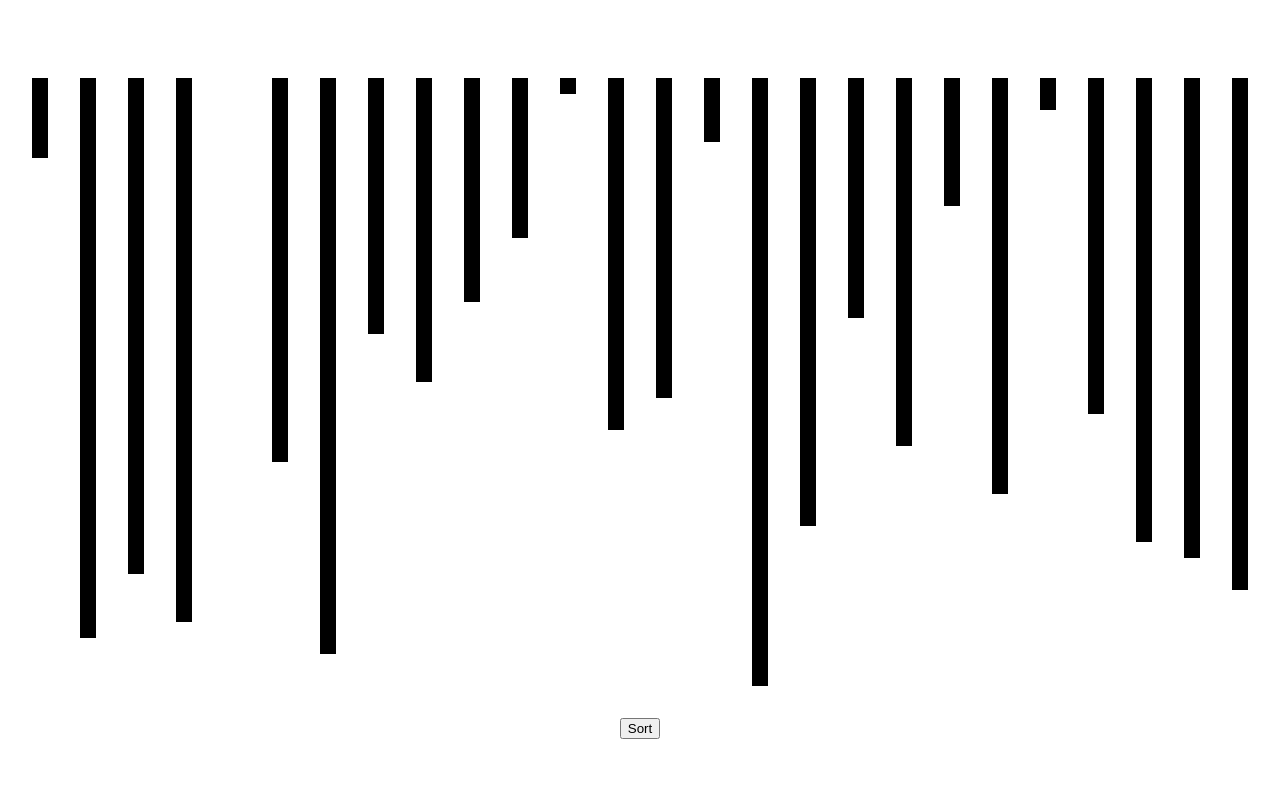
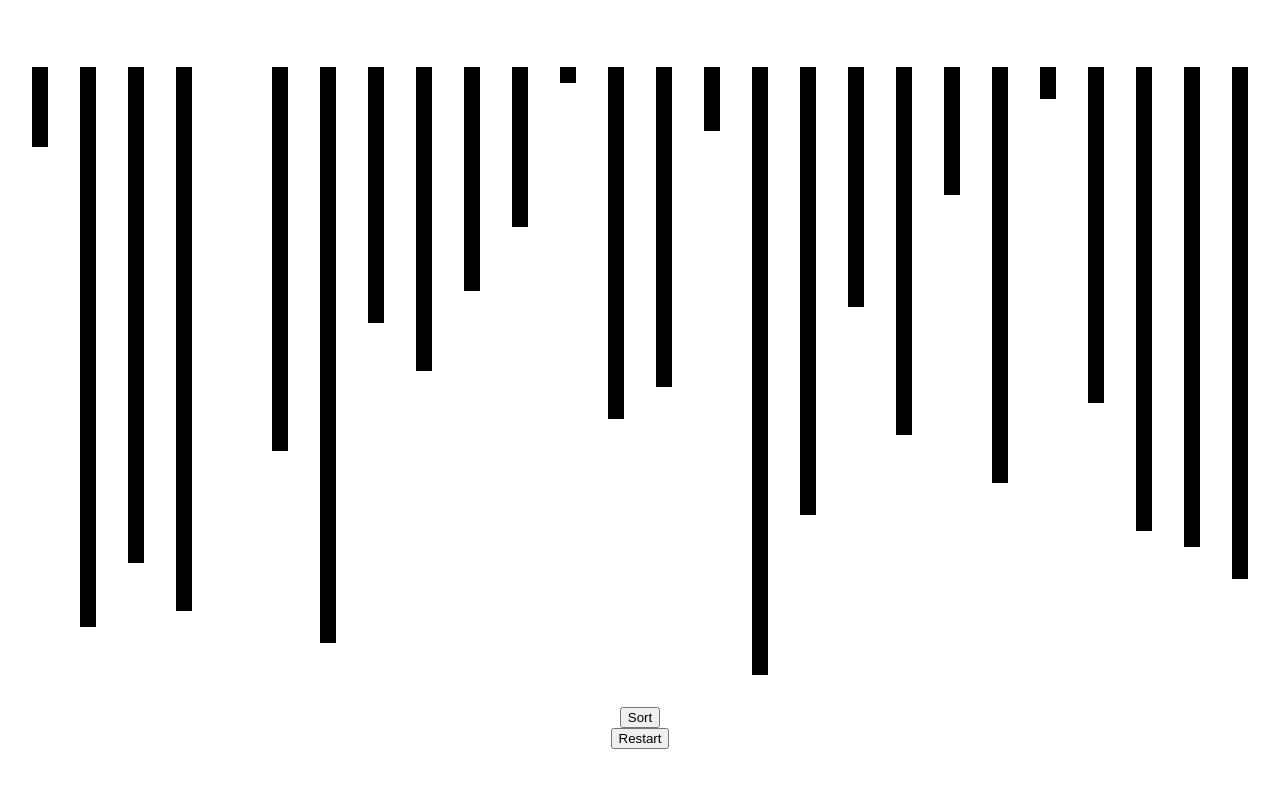
Before and after one commit to BenjaminGrabow/Visualize-Algorithms, a React (Create React App) app in the folder sort_algos/: page / in a window 1280 px wide. Shown: the top 788 px of the page. Built offline with nearby package versions, Linux system fonts and the light colour scheme.

Commit message:
new restart button

```diff
--- a/sort_algos/src/App.js
+++ b/sort_algos/src/App.js
@@ -117,6 +117,7 @@ class App extends React.Component {
         </div>
 
         <button onClick={this.sort}>Sort</button>
+        <button onClick={this.restart}>Restart</button>
       </StyledApp>
     );
   }
```
